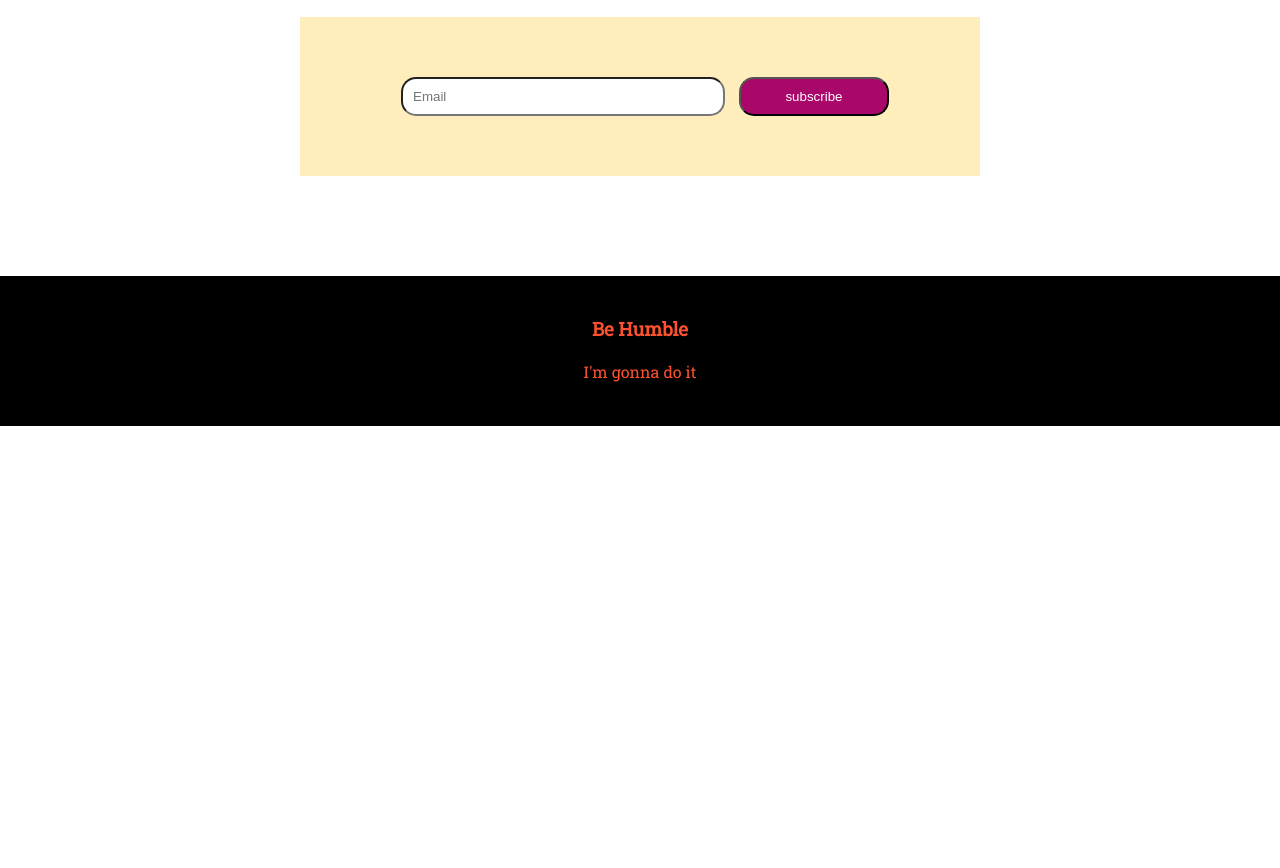
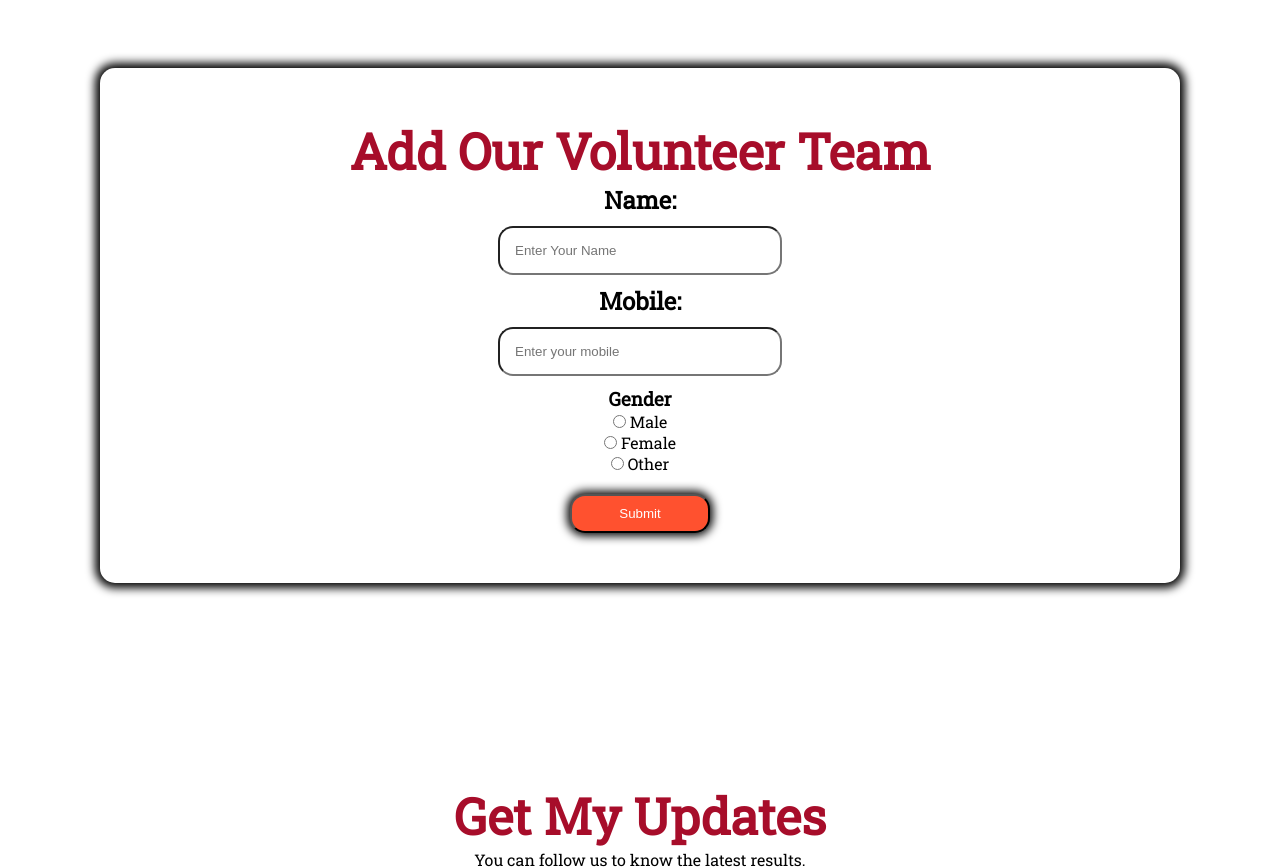
Before and after one commit to arjun1571/Donate-today, a plain HTML site: page index.html in a window 1280 px wide. Shown: the part 2153-3021 px from the top of the page. Before the commit the page ends 2579 px from the top, so only its background shows below. Drawn offline with Linux system fonts and the light colour scheme.

Commit message:
add our volunter section added

```diff
--- a/index.html
+++ b/index.html
@@ -85,6 +85,23 @@
         </p>
       </div>
     </section>
+    <!-- Add Our Volunteer section -->
+    <section >
+      <form class="from-style">
+        <h1> Add Our Volunteer Team</h1>
+        <h2>Name:</h2>
+        <input placeholder="Enter Your Name" class="box-style" type="text">
+        <h2>Mobile:</h2>
+        <input placeholder="Enter your mobile" class="box-style" type="text">
+        <h3>Gender</h3>
+        <input type="radio" name="gender" value="male"> Male<br>
+        <input type="radio" name="gender" value="female"> Female<br>
+        <input type="radio" name="gender" value="other"> Other
+        <br>
+        <button class="button">Submit</button>
+      </form>
+
+    </section>
     <!-- get my update section -->
     <section>
       <div class="payment-input">
--- a/style.css
+++ b/style.css
@@ -104,3 +104,25 @@ h1 {
 .foter {
   padding: 20px;
 }
+.from-style {
+  text-align: center;
+  box-shadow: 0 0 10px 5px black;
+  padding: 50px;
+  margin: 200px 100px;
+  border-radius: 15px;
+}
+.box-style {
+  padding: 15px;
+  margin: 10px;
+  width: 250px;
+  border-radius: 15px;
+}
+.button {
+  padding: 10px;
+  width: 140px;
+  border-radius: 15px;
+  margin-top: 20px;
+  background-color: #ff512f;
+  color: white;
+  box-shadow: 0 0 10px 3px black;
+}
```
